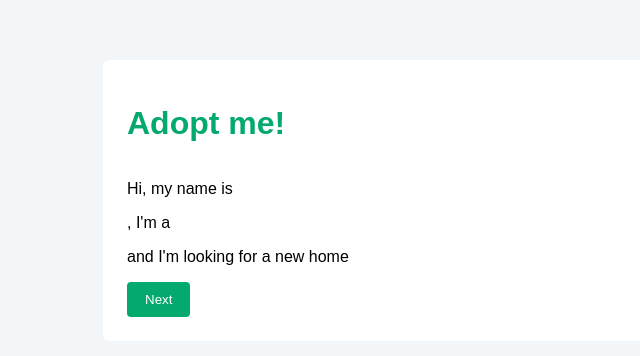
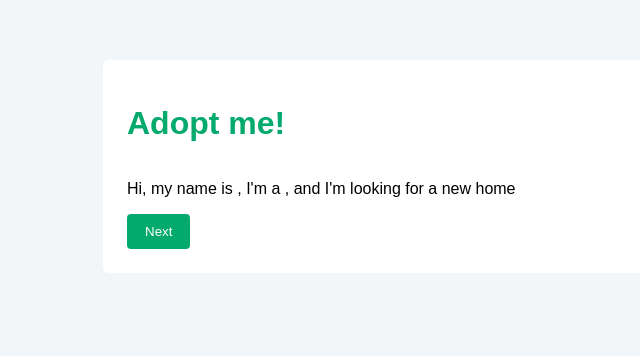
Before and after one commit to val329/adoptme, a plain HTML site: page index.html in a window 1280 px wide. Shown: the whole page, without its empty margins (63-703 px from the left). Drawn offline with Linux system fonts and the light colour scheme; no server answers.

Commit message:
Adding breeds datapoint, html elements

```diff
--- a/index.html
+++ b/index.html
@@ -9,8 +9,8 @@
 <div class="container">
 <h1>Adopt me!</h1>
 <div class="imageContainer"></div>
-<p>Hi, my name is </p><p id="petname"></id>, I'm a <p id="breed"></id>
-<p>and I'm looking for a new home</p>
+<p>Hi, my name is <span id="petname"></span>, I'm a <span id="breed"></span>,
+    and I'm looking for a new home</p>
 <button onclick="window.location.reload()">Next</button>
 </div>
 </body>
--- a/style.css
+++ b/style.css
@@ -29,7 +29,7 @@ button {
 }
 
 .imageContainer {
-  max-width: 850px;
+  max-width: 100%;
   display: flex;
   justify-content: center;
   margin-top: 20px;
```
